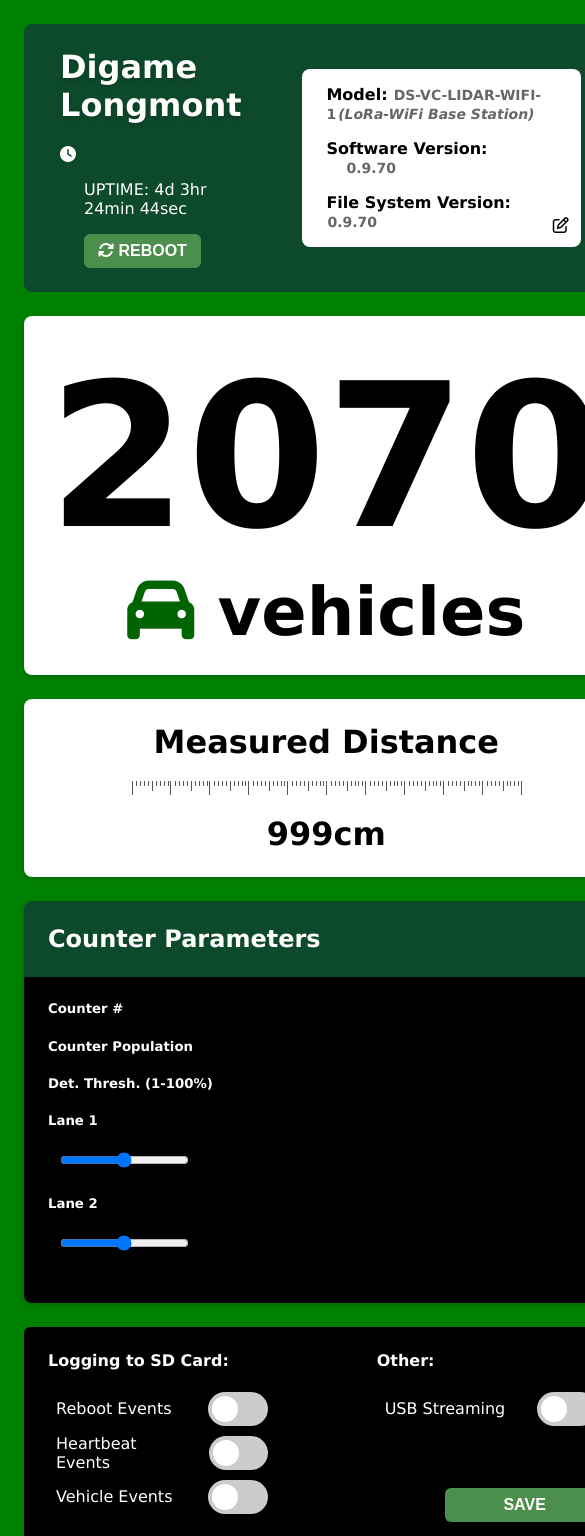
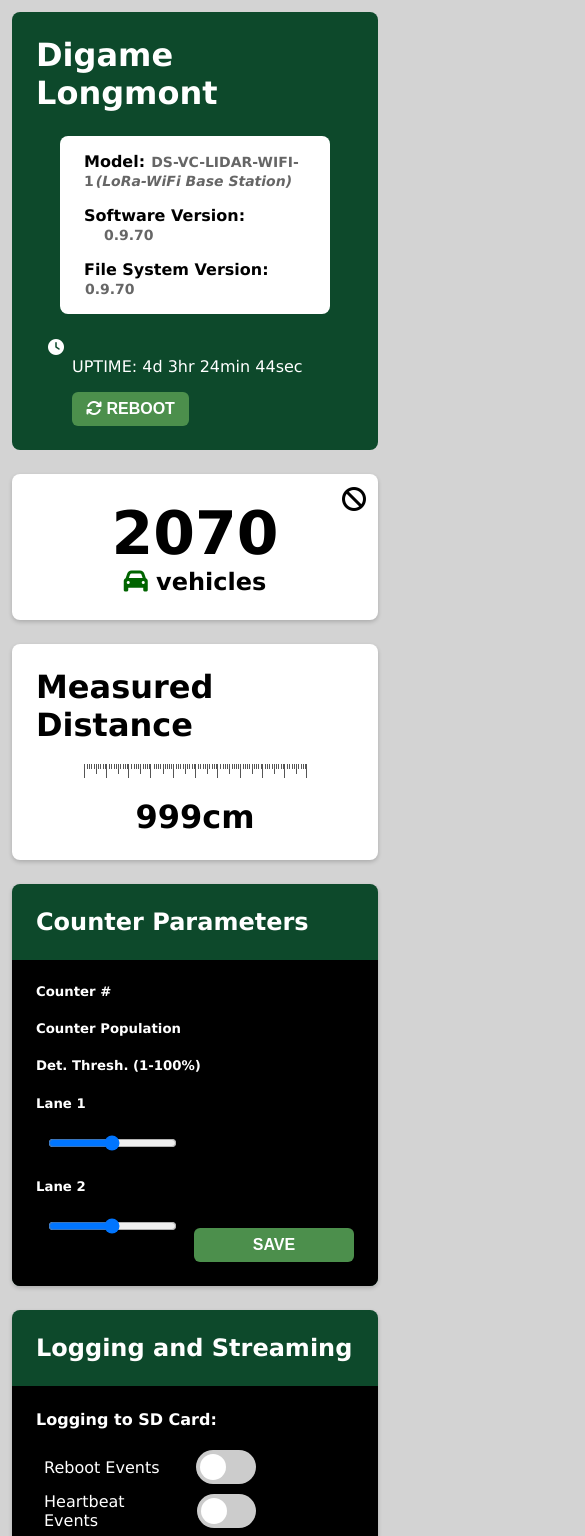
Before and after one commit to amandahussey/amandahussey.com, a React (Create React App) app: page /digame in a window 390 px wide. Shown: the top 1536 px of the page, 585 px wide, since content can reach past the window. Built offline with nearby package versions, Linux system fonts and the light colour scheme; a web font is replaced by a local one.

Commit message:
responsive

```diff
--- /dev/null
+++ b/src/components/Digame/Card.js
@@ -0,0 +1,59 @@
+import React, { useState, useEffect } from 'react';
+
+import './Card.scss'
+
+function Card({
+  header,
+  contents,
+}) {
+
+  const [saving, setSaving] = useState(false);
+  const [saved, setSaved] = useState(false);
+
+  let saveText = 'Save';
+  if(saving) saveText = 'Saving';
+  else if(saved) saveText = 'Saved';
+
+  useEffect(() => {
+    if(saved && saving) {
+      setSaving(false);
+    }
+    if(!saving && saved){
+      setTimeout(() => {
+        setSaved(false);
+      }, 1000)
+    }
+  }, [saving, saved])
+
+  return (
+    <div className='digame-card'>
+      <h2>{header}</h2>
+      <div className='digame-card-contents-container'>
+        {contents}
+        <button
+          className='digame-save-button'
+          onClick={() => {
+            setSaving(true);
+            setTimeout(() => {
+              setSaving(false);
+              setSaved(true);
+            }, 1000)
+          }}
+        >
+          {saveText}
+          {saved && <i
+            className="fa fa-check"
+            style={{ color: 'white'}}
+          />}
+          {saving && <i
+            className="fa fa-spinner"
+            style={{ color: 'white'}}
+          />}
+        </button>
+      </div>
+
+    </div>
+  )
+}
+
+export default Card;
--- /dev/null
+++ b/src/components/Digame/Card.scss
@@ -0,0 +1,49 @@
+$dark-green: rgb(13, 73, 43);
+$darker-green: rgb(8, 43, 25);
+$dark-grey: rgb(102, 102, 102);
+$lightest-green: #60b660;
+$lighter-green: #4c8f4c;
+
+.digame-card {
+  margin: 24px 0;
+  border-radius: 8px;
+  box-shadow: 0 2px 4px rgba(0,0,0,0.18);
+  background: $dark-green;
+  color: white;
+
+  h2 {
+    padding: 24px;
+    margin-bottom: 0;
+  }
+
+  h5 {
+    margin-top: 0;
+  }
+
+  input {
+    margin-bottom: 28px;
+    margin-left: 12px;
+  }
+
+  .digame-card-contents-container {
+    background: black;
+    padding: 24px;
+    border-radius: 0 0 8px 8px;
+    position: relative;
+
+    .digame-save-button {
+      position: absolute;
+      bottom: 24px;
+      right: 24px;
+      width: 160px;
+
+      .fa {
+        margin-left: 8px;
+      }
+
+      .fa-spinner {
+        animation: rotate linear 2s infinite;
+      }
+    }
+  }
+}
--- a/src/components/Digame/Digame.scss
+++ b/src/components/Digame/Digame.scss
@@ -17,7 +17,6 @@
   color: black;
   font-family: Geneva, Tahoma, sans-serif;
   width: 100vw;
-  padding: 24px;
 
   button {
     background-color: $lighter-green;
@@ -38,7 +37,8 @@
     padding: 24px;
     font-size: 100px;
     position: relative;
-    margin: 24px 0;
+    margin-top: 24px;
+    margin-bottom: 24px;
     text-align: center;
     background: white;
     border-radius: 8px;
@@ -104,6 +104,7 @@
   }
 
   .device-container {
+    padding: 12px;
 
     h1 {
       margin-top: 0;
@@ -117,8 +118,7 @@
 
       .device-info-header {
         display: flex;
-        align-items: center;
-        justify-content: center;
+        flex-direction: column;
 
         p {
           margin-left: 24px;
@@ -141,6 +141,11 @@
           }
         }
 
+        .device-info-content-container {
+
+          display: flex;
+          justify-content: center;
+
           .device-info-main-details {
             margin-left: 12px;
             margin-right: 24px;
@@ -149,14 +154,15 @@
               text-shadow: 0 2px 4px rgba(0,0,0,0.18);
             }
           }
-      }
 
           .device-info-details-container {
-        margin: 0 24px;
+            margin-left: 24px;
+            margin-right: 24px;
             background: white;
             color: black;
             border-radius: 8px;
             position: relative;
+            bottom: 36px;
 
             .device-info-details-edit {
               position: absolute;
@@ -176,35 +182,15 @@
               color: $dark-grey;
             }
           }
-
+        }
+      }
     }
   }
 
   .device-actions {
-    background: black;
-    margin: 24px 0;
-    padding: 24px;
-    border-radius: 6px;
-    color: white;
-    font-weight: 500;
     display: flex;
     justify-content: space-between;
     position: relative;
-
-    .save-button {
-      position: absolute;
-      bottom: 24px;
-      right: 24px;
-      width: 160px;
-
-      .fa {
-        margin-left: 8px;
-      }
-
-      .fa-spinner {
-        animation: rotate linear 2s infinite;
-      }
-    }
 
     h4 {
       margin-top: 0;
@@ -296,8 +282,53 @@
   }
 }
 
-@media screen and (max-width: 600px) {
-  body {
-    background: green;
+@media screen and (max-width: 900px) {
+
+  .device-container {
+    h1 {
+      margin-bottom: 0;
+    }
+
+    .device-info-content-container {
+      flex-direction: column-reverse;
+
+      .device-info-main-details {
+        p {
+          margin-top: 0;
         }
       }
+
+      .device-info-details-container {
+        margin: 24px;
+        bottom: 0 !important;
+      }
+    }
+  }
+
+  .device-actions {
+    flex-direction: column;
+
+    > div {
+      margin-bottom: 64px;
+    }
+
+    > div:first-child {
+      margin-bottom: 24px;
+    }
+  }
+
+  .counter-container {
+    h1 {
+      font-size: 60px;
+    }
+    h6 {
+      font-size: 24px;
+    }
+  }
+
+  .counter-params-container {
+    input {
+      margin-bottom: 64px;
+    }
+  }
+}
--- a/src/components/Digame/index.js
+++ b/src/components/Digame/index.js
@@ -1,14 +1,7 @@
 import React, { useEffect, useRef, useState } from 'react';
 import './Digame.scss';
 import Ruler from './Ruler';
-
-function usePrevious(value) {
-  const ref = useRef();
-  useEffect(() => {
-    ref.current = value;
-  });
-  return ref.current;
-}
+import Card from './Card';
 
 function Digame(){
 
@@ -17,14 +10,7 @@
 
   const [detailsEditable, setDetailsEditable] = useState(false);
 
-  const [saving, setSaving] = useState(false);
-  const [saved, setSaved] = useState(false);
-
   const seconds = now.getSeconds();
-
-  let saveText = 'Save';
-  if(saving) saveText = 'Saving';
-  else if(saved) saveText = 'Saved';
 
   useEffect(() => {
     const intervalId = setInterval(() => {
@@ -33,28 +19,16 @@
     return () => clearInterval(intervalId);
   }, [])
 
-  useEffect(() => {
-    if(saved && saving) {
-      setSaving(false);
-    }
-    if(!saving && saved){
-      setTimeout(() => {
-        setSaved(false);
-      }, 1000)
-    }
-    console.log('saving', saving)
-    console.log('saved', saved)
-  }, [saving, saved])
-
   return (
     <div className='digame-container'>
 
       <div className='device-container'>
         <div className='device-info-container'>
           <div className='device-info-header'>
-
+            <h1>Digame Longmont</h1>
+            <div className='device-info-content-container'>
             <div className='device-info-main-details'>
-              <h1>Digame Longmont</h1>
+              <div>
                 <i
                   className="fa-solid fa-clock"
                   style={{ color: 'white'}}
@@ -70,11 +44,13 @@
                   </button>
               </div>
 
+            </div>
+
             <div className='device-info-details-container'>
               <p><b>Model:</b> <span contentEditable={detailsEditable}>DS-VC-LIDAR-WIFI-1</span><span className='device-info-description' contentEditable={detailsEditable}>(LoRa-WiFi Base Station)</span></p>
               <p><b>Software Version:</b> <span contentEditable={detailsEditable} style={{ marginLeft: 18 }}> <span>0.9.70</span></span></p>
               <p><b>File System Version:</b> <span contentEditable={detailsEditable}>0.9.70</span></p>
-              <div
+              {/* <div
                 className='device-info-details-edit'
                 onClick={() => {
                   setDetailsEditable(prev => !prev);
@@ -88,7 +64,9 @@
                   className="fa fa-check"
                   style={{ color: 'black'}}
                 />}
+                </div> */}
             </div>
+
             </div>
 
           </div>
@@ -119,9 +97,10 @@
           <h1>999cm</h1>
         </div>
 
-        <div className='counter-params-container'>
-          <h2>Counter Parameters</h2>
-          <div className='counter-params-param-container'>
+        <Card
+          header='Counter Parameters'
+          contents={(
+            <>
               <h5>Counter #</h5>
               <h5>Counter Population</h5>
               <h5>Det. Thresh. (1-100%)</h5>
@@ -129,31 +108,14 @@
               <input type="range" min="1" max="100" value="50"></input>
               <h5>Lane 2</h5>
               <input type="range" min="1" max="100" value="50"></input>
-          </div>
-        </div>
+            </>
+          )}
+        />
 
+        <Card
+          header='Logging and Streaming'
+          contents={(
             <div className='device-actions'>
-            <button
-              className='save-button'
-              onClick={() => {
-                console.log('here')
-                setSaving(true);
-                setTimeout(() => {
-                  setSaving(false);
-                  setSaved(true);
-                }, 1000)
-              }}
-            >
-              {saveText}
-              {saved && <i
-                className="fa fa-check"
-                style={{ color: 'white'}}
-              />}
-              {saving && <i
-                className="fa fa-spinner"
-                style={{ color: 'white'}}
-              />}
-              </button>
             <div>
               <h4>Logging to SD Card:</h4>
               <div className='device-action'>
@@ -183,7 +145,7 @@
             </div>
 
             <div>
-              <h4>Other:</h4>
+              <h4>Streaming:</h4>
               <div className='device-action'>
                 USB Streaming
                 <label className="switch">
@@ -195,6 +157,10 @@
 
           </div>
 
+          )}
+        />
+
+
       </div>
     </div>
   )
```
Lines whose indentation alone changed are shown as unchanged.
